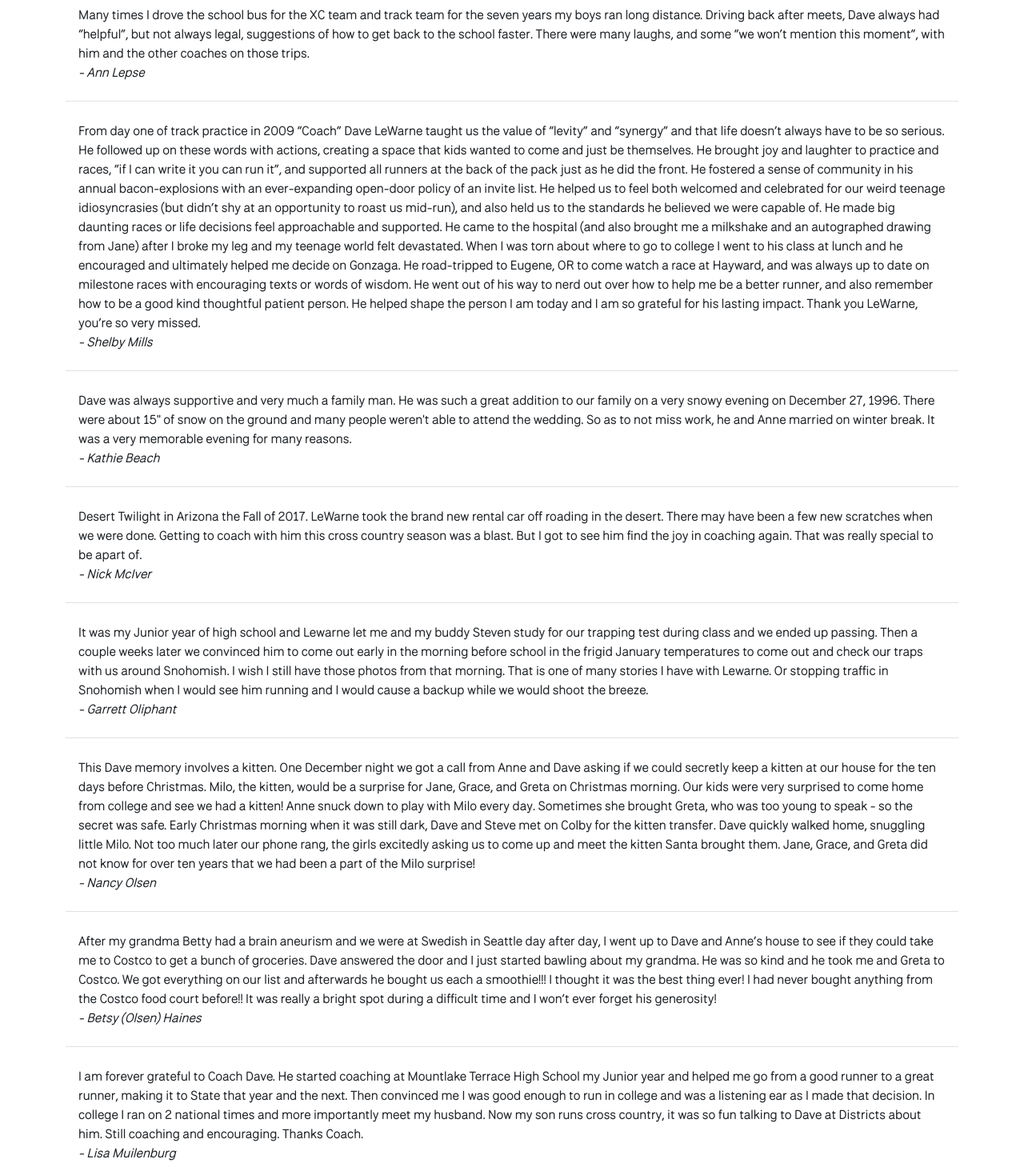
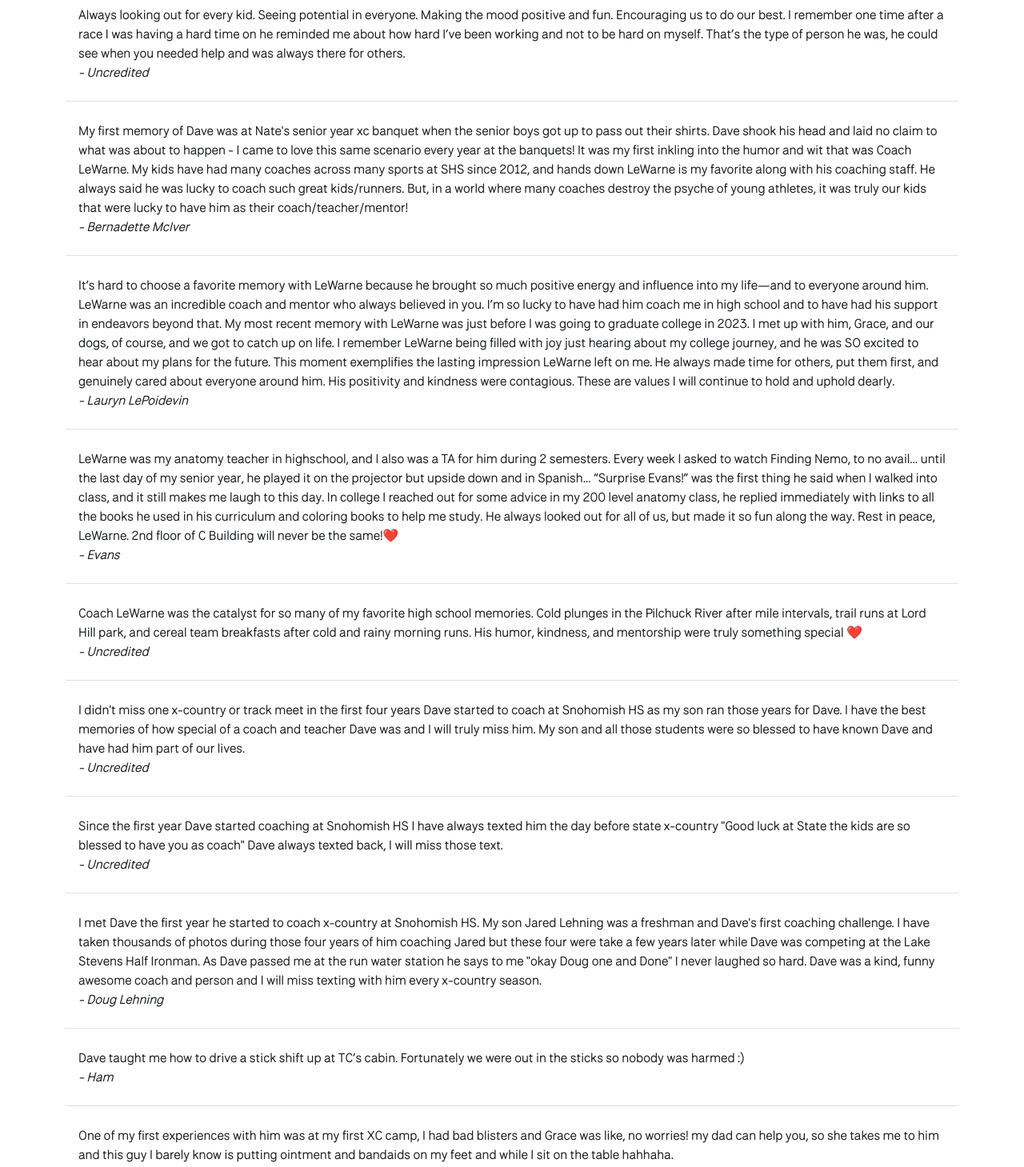
Before and after one commit to giselejfox/dave-lewarne-memorial, a Next.js app: page /memories in a window 1280 px wide. Shown: the part 160-1619 px from the top of the page at 80% size. Built offline with nearby package versions, Linux system fonts and the light colour scheme; a web font is replaced by a local one.

Commit message:
new memories

```diff
--- a/src/data/memories.js
+++ b/src/data/memories.js
@@ -1,4 +1,44 @@
 const memories = [
+    {
+        name: "",
+        message: "Always looking out for every kid. Seeing potential in everyone. Making the mood positive and fun. Encouraging us to do our best. I remember one time after a race I was having a hard time on he reminded me about how hard I’ve been working and not to be hard on myself. That’s the type of person he was, he could see when you needed help and was always there for others."
+    },
+    {
+        name: "Bernadette McIver",
+        message: "My first memory of Dave was at Nate's senior year xc banquet when the senior boys got up to pass out their shirts. Dave shook his head and laid no claim to what was about to happen - I came to love this same scenario every year at the banquets! It was my first inkling into the humor and wit that was Coach LeWarne. My kids have had many coaches across many sports at SHS since 2012, and hands down LeWarne is my favorite along with his coaching staff. He always said he was lucky to coach such great kids/runners. But, in a world where many coaches destroy the psyche of young athletes, it was truly our kids that were lucky to have him as their coach/teacher/mentor!"
+    },
+    {
+        name: "Lauryn LePoidevin",
+        message: "It’s hard to choose a favorite memory with LeWarne because he brought so much positive energy and influence into my life—and to everyone around him. LeWarne was an incredible coach and mentor who always believed in you. I’m so lucky to have had him coach me in high school and to have had his support in endeavors beyond that. My most recent memory with LeWarne was just before I was going to graduate college in 2023. I met up with him, Grace, and our dogs, of course, and we got to catch up on life. I remember LeWarne being filled with joy just hearing about my college journey, and he was SO excited to hear about my plans for the future. This moment exemplifies the lasting impression LeWarne left on me. He always made time for others, put them first, and genuinely cared about everyone around him. His positivity and kindness were contagious. These are values I will continue to hold and uphold dearly."
+    },
+    {
+        name: "Evans",
+        message: "LeWarne was my anatomy teacher in highschool, and I also was a TA for him during 2 semesters. Every week I asked to watch Finding Nemo, to no avail… until the last day of my senior year, he played it on the projector but upside down and in Spanish… “Surprise Evans!” was the first thing he said when I walked into class, and it still makes me laugh to this day. In college I reached out for some advice in my 200 level anatomy class, he replied immediately with links to all the books he used in his curriculum and coloring books to help me study. He always looked out for all of us, but made it so fun along the way. Rest in peace, LeWarne. 2nd floor of C Building will never be the same!❤️"
+    },
+    {
+        name: "",
+        message: "Coach LeWarne was the catalyst for so many of my favorite high school memories. Cold plunges in the Pilchuck River after mile intervals, trail runs at Lord Hill park, and cereal team breakfasts after cold and rainy morning runs. His humor, kindness, and mentorship were truly something special ❤️ "
+    },
+    {
+        name: "",
+        message: "I didn't miss one x-country or track meet in the first four years Dave started to coach at Snohomish HS as my son ran those years for Dave.  I have the best memories of how special of a coach and teacher Dave was and I will truly miss him.  My son and all those students were so blessed to have known Dave and have had him part of our lives."
+    },
+    {
+        name: "",
+        message: "Since the first year Dave started coaching at Snohomish HS I have always texted him the day before state x-country \"Good luck at State the kids are so blessed to have you as coach\" Dave always texted back, I will miss those text."
+    },
+    {
+        name: "Doug Lehning",
+        message: "I met Dave the first year he started to coach x-country at Snohomish HS.  My son Jared Lehning was a freshman and Dave's first coaching challenge.  I have taken thousands of photos during those four years of him coaching Jared but these four were take a few years later while Dave was competing at the Lake Stevens Half Ironman.  As Dave passed me at the run water station he says to me \"okay Doug one and Done\" I never laughed so hard.  Dave was a kind, funny awesome coach and person and I will miss texting with him every x-country season."
+    },
+    {
+        name: "Ham",
+        message: "Dave taught me how to drive a stick shift up at TC’s cabin. Fortunately we were out in the sticks so nobody was harmed :) "
+    },
+    {
+        name: "Miriam",
+        message: "One of my first experiences with him was at my first XC camp, I had bad blisters and Grace was like, no worries! my dad can help you, so she takes me to him and this guy I barely know is putting ointment and bandaids on my feet and while I sit on the table hahhaha."
+    },
     {
         name: "Ann Lepse",
         message: "Many times I drove the school bus for the XC team and track team for the seven years my boys ran long distance. Driving back after meets, Dave always had “helpful”, but not always legal, suggestions of how to get back to the school faster. There were many laughs, and some “we won’t mention this moment”, with him and the other coaches on those trips."
```
